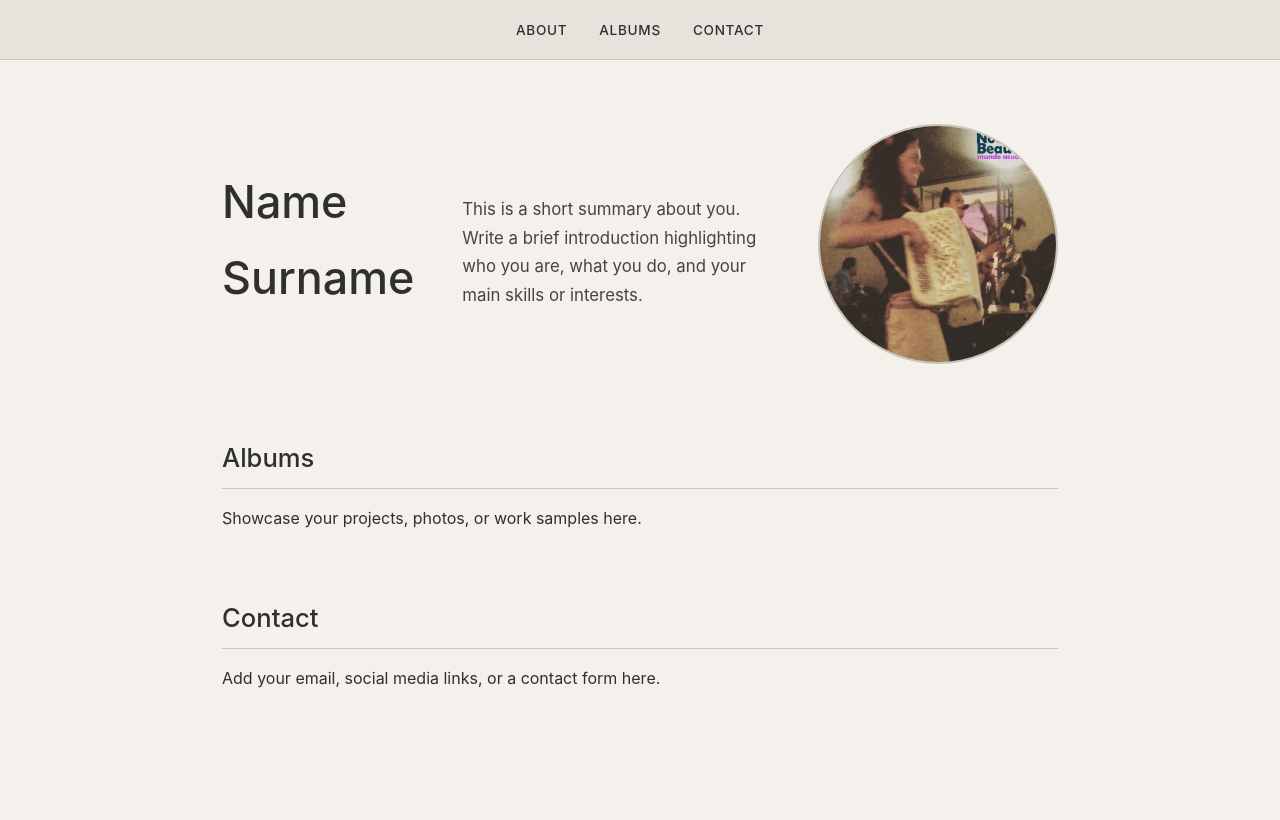
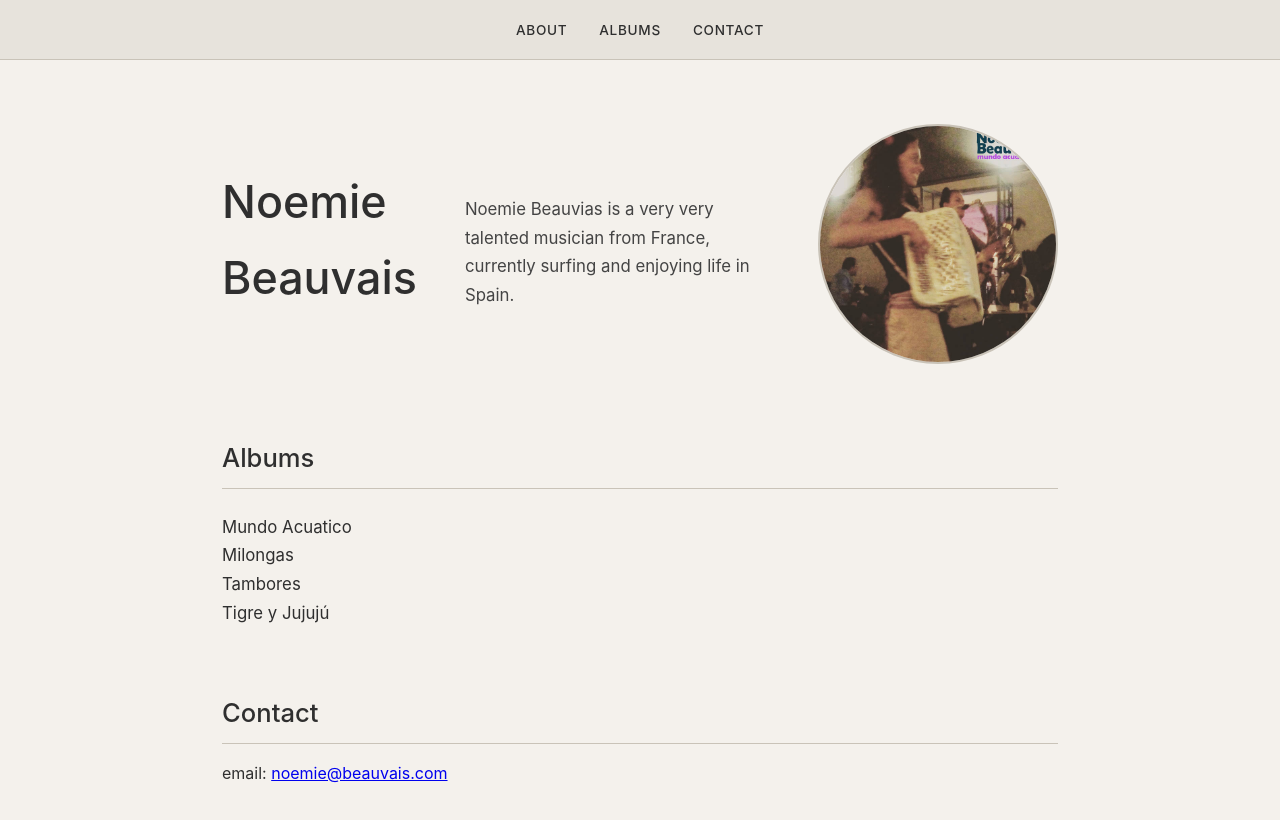
Before and after one commit to zenidreney/noe-portfolio, a plain HTML site: page index.html in a window 1280 px wide. Drawn offline with Linux system fonts and the light colour scheme.

Commit message:
Finished first draft.

```diff
--- a/index.css
+++ b/index.css
@@ -9,10 +9,14 @@
 
 /* Color palette: Rustic, modern */
 :root {
-    --bg-color: #f4f1ec;        /* warm off-white */
-    --text-color: #2f2f2f;      /* soft charcoal */
-    --accent-color: #6b705c;    /* muted moss green */
-    --nav-bg: #e7e3dc;          /* subtle contrast */
+    --bg-color: #f4f1ec;
+    /* warm off-white */
+    --text-color: #2f2f2f;
+    /* soft charcoal */
+    --accent-color: #6b705c;
+    /* muted moss green */
+    --nav-bg: #e7e3dc;
+    /* subtle contrast */
     --border-color: #c9c3b8;
 }
 
@@ -122,6 +126,29 @@ section p {
     margin-top: 0.5rem;
 }
 
+/* Albums list */
+.album-list {
+    list-style: none;
+    padding-left: 0;
+    margin-top: 1.5rem;
+    max-width: 600px;
+}
+
+.album-list a {
+    padding: 0.75rem 0;
+    /* border-bottom: 1px solid var(--border-color); */
+    text-decoration: none;
+    color: #2f2f2f;
+    font-size: 1.05rem;
+}
+
+/* Optional subtle hover */
+.album-list a:hover {
+    color: var(--accent-color);
+}
+
+
+
 /* Responsive */
 @media (max-width: 600px) {
     .navbar ul {
--- a/index.html
+++ b/index.html
@@ -31,10 +31,10 @@
         <section id="about" class="about">
             <div class="about-header">
                 <div class="about-text">
-                    <h1>Name Surname</h1>
+                    <h1>Noemie Beauvais</h1>
                     <p class="summary">
-                        This is a short summary about you. Write a brief introduction highlighting
-                        who you are, what you do, and your main skills or interests.
+                        Noemie Beauvias is a very very talented musician from France, currently surfing and enjoying
+                        life in Spain.
                     </p>
                 </div>
 
@@ -47,16 +47,19 @@
         <!-- Albums Section -->
         <section id="albums">
             <h2>Albums</h2>
-            <p>
-                Showcase your projects, photos, or work samples here.
-            </p>
+            <ul class="album-list">
+                <li><a href="https://baifal.bandcamp.com/album/mundo-acuatico">Mundo Acuatico</a></li>
+                <li><a href="https://baifal.bandcamp.com/album/milongas">Milongas</a></li>
+                <li><a href="https://baifal.bandcamp.com/album/tambores">Tambores</a></li>
+                <li><a href="https://baifal.bandcamp.com/track/tigre-y-jujuj">Tigre y Jujujú</a></li>
+            </ul>
         </section>
 
         <!-- Contact Section -->
         <section id="contact">
             <h2>Contact</h2>
             <p>
-                Add your email, social media links, or a contact form here.
+                email: <a href="mailto:noemie@beauvais.com">noemie@beauvais.com</a>
             </p>
         </section>
 
```
